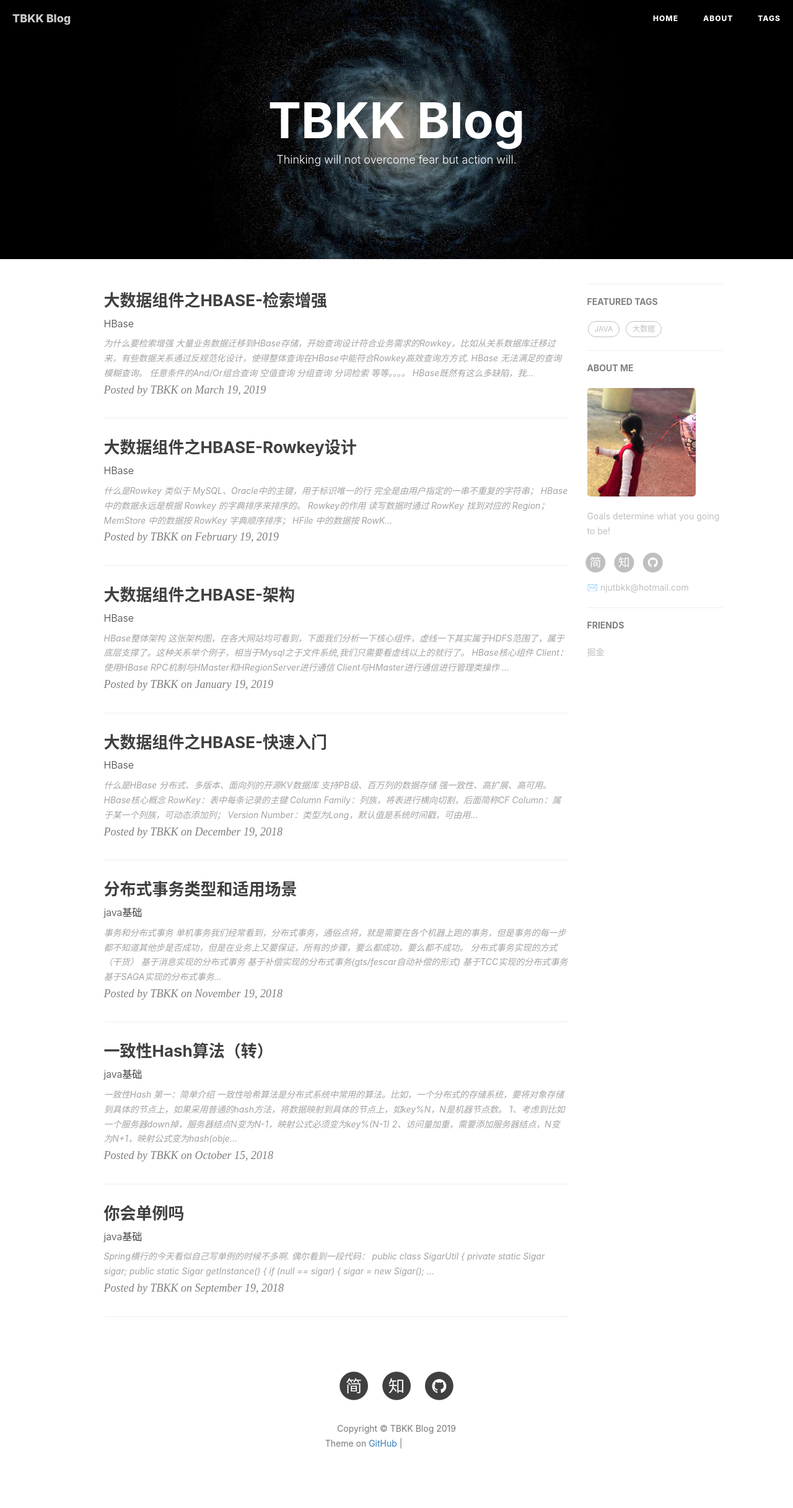
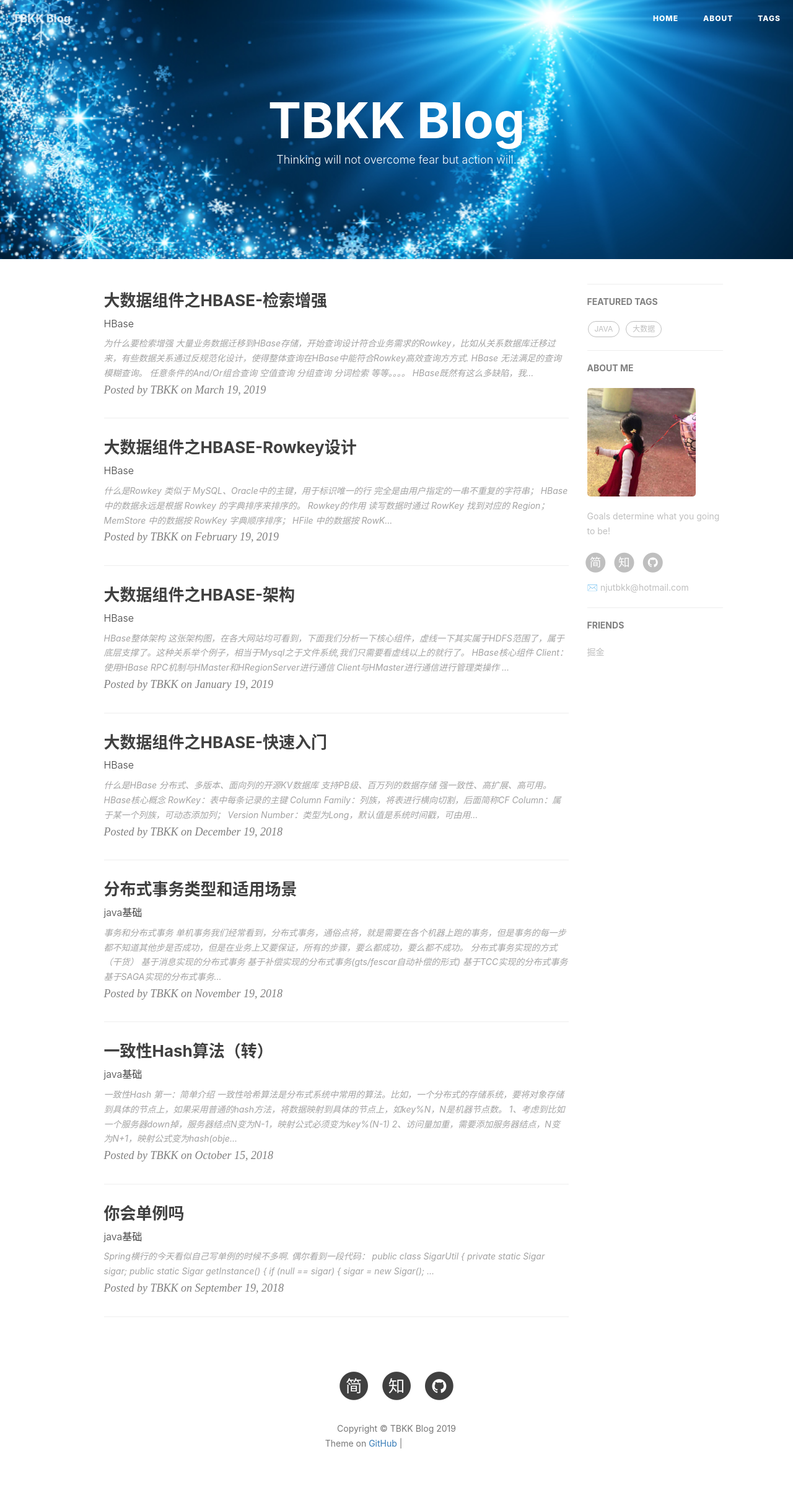
Before and after one commit to tbkk/tbkk.github.io, a Jekyll site: the page built from index.html, in a window 1280 px wide. Shown: the whole page at 62% size. Built offline with Jekyll 4.4.1, drawn with Linux system fonts in a browser that asks for light colours; nearby versions of some CDN libraries; the list of posts is cut into pages by our own code; comment, search, counter and statistics services are not loaded; grey boxes are pictures that could not be loaded.

Commit message:
blue-snow.jpg

```diff
--- a/_config.yml
+++ b/_config.yml
@@ -1,7 +1,7 @@
 # Site settings
 title: TBKK Blog
 SEOTitle: TBKK的博客 | TBKK Blog
-header-img: img/post-bg-universe.jpg
+header-img: img/blue-snow.jpg
 email: njutbkk@hotmail.com
 description: "Every failure is leading towards success."
 keyword: "TBKK, TBKK Blog, TBKK的博客, tbkk, 秦鑫峰, iOS, Apple, iPhone"
```
